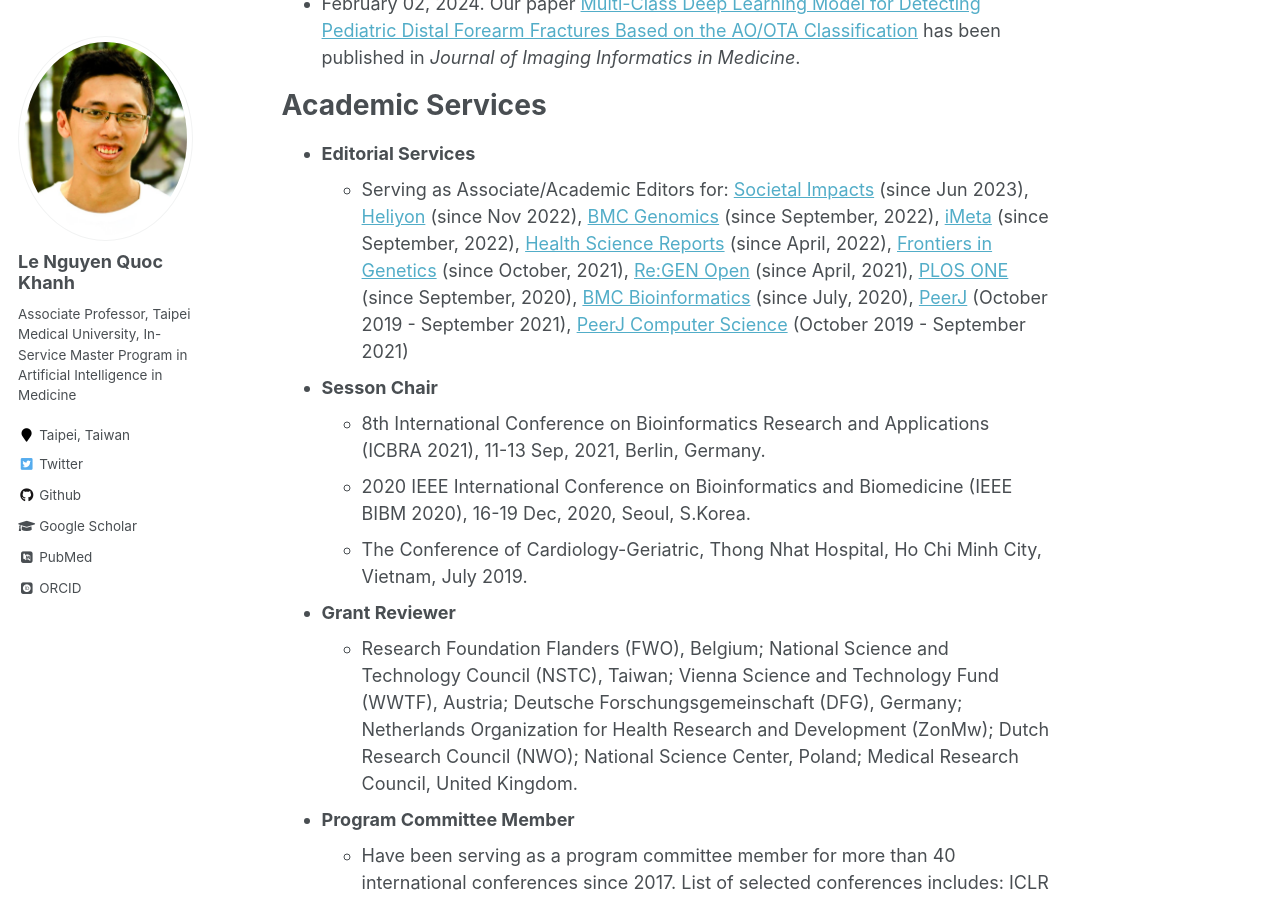
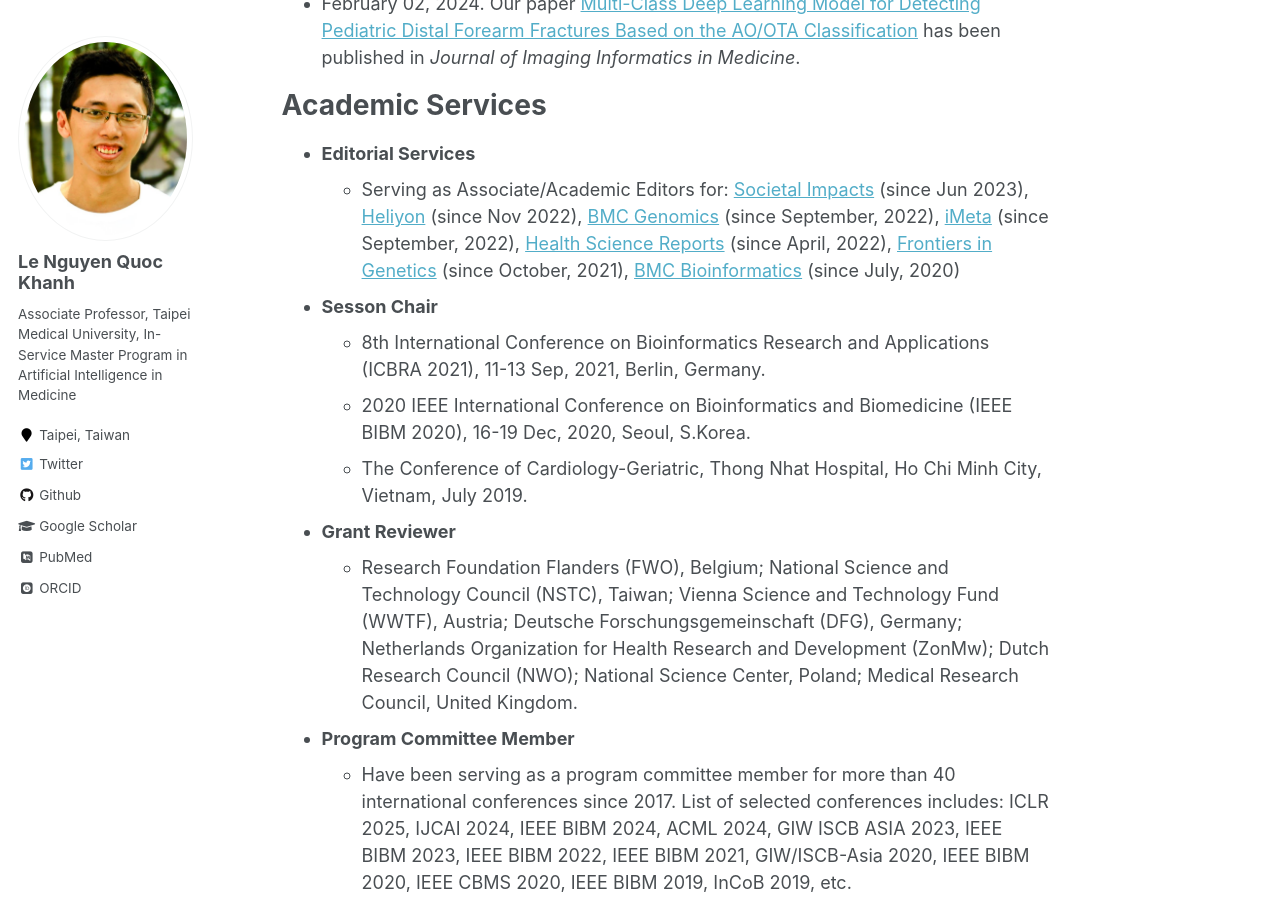
Before and after one commit to khanhlee/khanhlee.github.io, a Jekyll site: the page built from _pages/about.md, in a window 1280 px wide and 900 px high, scrolled down 1119 px. Built offline with Jekyll 4.4.1, drawn with Linux system fonts in a browser that asks for light colours; some web fonts are replaced.

Commit message:
Update about.md

```diff
--- a/_pages/about.md
+++ b/_pages/about.md
@@ -24,7 +24,7 @@ redirect_from:
 
 # Academic Services
 * <b>Editorial Services</b>
-  * Serving as Associate/Academic Editors for: [Societal Impacts](https://www.sciencedirect.com/journal/societal-impacts) (since Jun 2023), [Heliyon](https://www.cell.com/heliyon/home) (since Nov 2022), [BMC Genomics](https://bmcgenomics.biomedcentral.com/) (since September, 2022), [iMeta](https://onlinelibrary.wiley.com/journal/2770596x) (since September, 2022), [Health Science Reports](https://onlinelibrary.wiley.com/journal/23988835) (since April, 2022), [Frontiers in Genetics](https://www.frontiersin.org/journals/genetics) (since October, 2021), [Re:GEN Open](https://home.liebertpub.com/regen) (since April, 2021), [PLOS ONE](https://journals.plos.org/plosone/) (since September, 2020), [BMC Bioinformatics](https://bmcbioinformatics.biomedcentral.com/) (since July, 2020), [PeerJ](https://peerj.com/) (October 2019 - September 2021), [PeerJ Computer Science](https://peerj.com/computer-science/) (October 2019 - September 2021)
+  * Serving as Associate/Academic Editors for: [Societal Impacts](https://www.sciencedirect.com/journal/societal-impacts) (since Jun 2023), [Heliyon](https://www.cell.com/heliyon/home) (since Nov 2022), [BMC Genomics](https://bmcgenomics.biomedcentral.com/) (since September, 2022), [iMeta](https://onlinelibrary.wiley.com/journal/2770596x) (since September, 2022), [Health Science Reports](https://onlinelibrary.wiley.com/journal/23988835) (since April, 2022), [Frontiers in Genetics](https://www.frontiersin.org/journals/genetics) (since October, 2021), [BMC Bioinformatics](https://bmcbioinformatics.biomedcentral.com/) (since July, 2020)
 * <b>Sesson Chair</b>
   * 8th International Conference on Bioinformatics Research and Applications (ICBRA 2021), 11-13 Sep, 2021, Berlin, Germany.
   * 2020 IEEE International Conference on Bioinformatics and Biomedicine (IEEE BIBM 2020), 16-19 Dec, 2020, Seoul, S.Korea.
```
